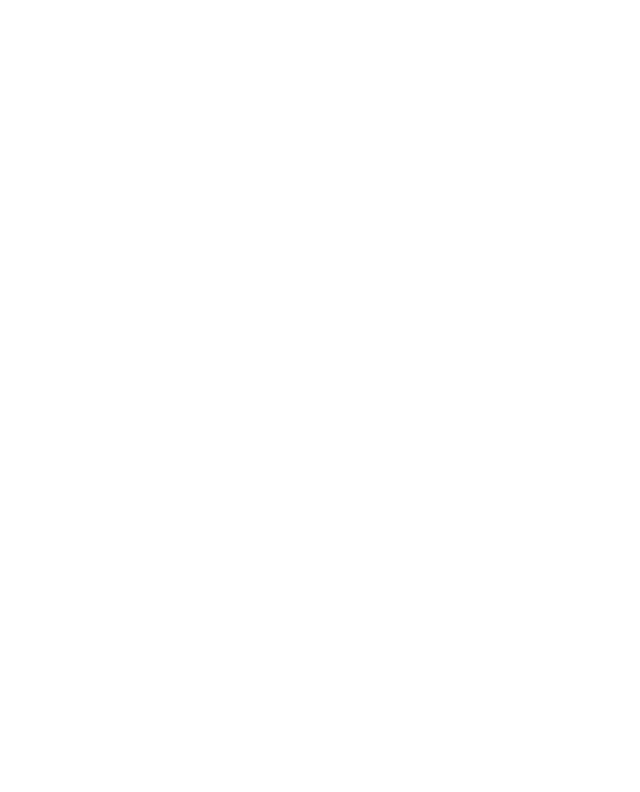
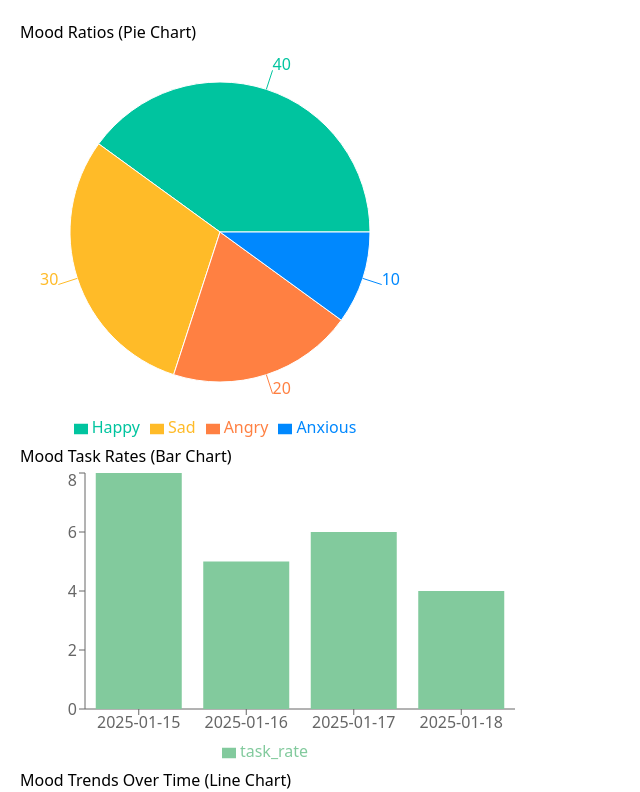
Before and after one commit to silura-008/frontend, a React (Vite) app: page /demo in a window 1280 px wide. Before the commit this address had no page. Shown: the top 792 px of the page, without its empty margins (0-640 px from the left). Built offline with nearby package versions, Linux system fonts and the light colour scheme.

Commit message:
added a demo testing page

```diff
--- a/src/App.jsx
+++ b/src/App.jsx
@@ -13,6 +13,7 @@
 import ForgotPassword from './pages/ForgotPassword.jsx'
 import AccountActivation from './pages/AccountActivation'
 import ResetPassword from './pages/ResetPassword'
+import Demo from './pages/Demo'
 
 import './index.css'
 
@@ -25,6 +26,7 @@
               <Route path="/" element={<LandingPage />} />
               <Route path="/register" element={<Register />} />
               <Route path="/forgot" element={<ForgotPassword />} />
+              <Route path="/demo" element={<Demo />} />
 
               <Route path="/activate/:uid/:token" element={<AccountActivation />} />
               <Route path="/password/reset/confirm/:uid/:token" element={<ResetPassword />} />
--- /dev/null
+++ b/src/pages/Demo.jsx
@@ -0,0 +1,70 @@
+
+import React from "react";
+import { PieChart, Pie, Cell, Tooltip, Legend, BarChart, Bar, XAxis, YAxis, LineChart, Line } from "recharts";
+
+// Sample Data
+const moodRatios = [
+  { name: "Happy", value: 40 },
+  { name: "Sad", value: 30 },
+  { name: "Angry", value: 20 },
+  { name: "Anxious", value: 10 },
+];
+
+const moodLogData = [
+  { date: "2025-01-15", mood: "Happy", task_rate: 8 },
+  { date: "2025-01-16", mood: "Sad", task_rate: 5 },
+  { date: "2025-01-17", mood: "Angry", task_rate: 6 },
+  { date: "2025-01-18", mood: "Anxious", task_rate: 4 },
+];
+
+// Chart Colors
+const COLORS = ["#00C49F", "#FFBB28", "#FF8042", "#0088FE"];
+
+const Demo = () => {
+  return (
+    <div style={{ padding: "20px" }}>
+      <h2>Mood Ratios (Pie Chart)</h2>
+      <PieChart width={400} height={400}>
+        <Pie
+          data={moodRatios}
+          dataKey="value"
+          nameKey="name"
+          cx="50%"
+          cy="50%"
+          outerRadius={150}
+          fill="#8884d8"
+          label
+        >
+          {moodRatios.map((entry, index) => (
+            <Cell key={`cell-${index}`} fill={COLORS[index % COLORS.length]} />
+          ))}
+        </Pie>
+        <Tooltip />
+        <Legend />
+      </PieChart>
+
+      <h2>Mood Task Rates (Bar Chart)</h2>
+      <BarChart width={500} height={300} data={moodLogData}>
+        <XAxis dataKey="date" />
+        <YAxis />
+        <Tooltip />
+        <Legend />
+        <Bar dataKey="task_rate" fill="#82ca9d" />
+      </BarChart>
+
+      <h2>Mood Trends Over Time (Line Chart)</h2>
+      <LineChart width={500} height={300} data={moodLogData}>
+        <XAxis dataKey="date" />
+        <YAxis />
+        <Tooltip />
+        <Legend />
+        <Line type="monotone" dataKey="task_rate" stroke="#8884d8" />
+      </LineChart>
+    </div>
+  );
+};
+
+export default Demo;
+
+// i want some visual representation in my mental wellness assistant project,using recharts in react.
+// i have hapy_ratio,sad_ratio,angry_ratio,anxious_ratio,counts(no of days that used to calculate ratio). and i can get the mood log tabale values include columns :  date,mood,task_rate,
```
